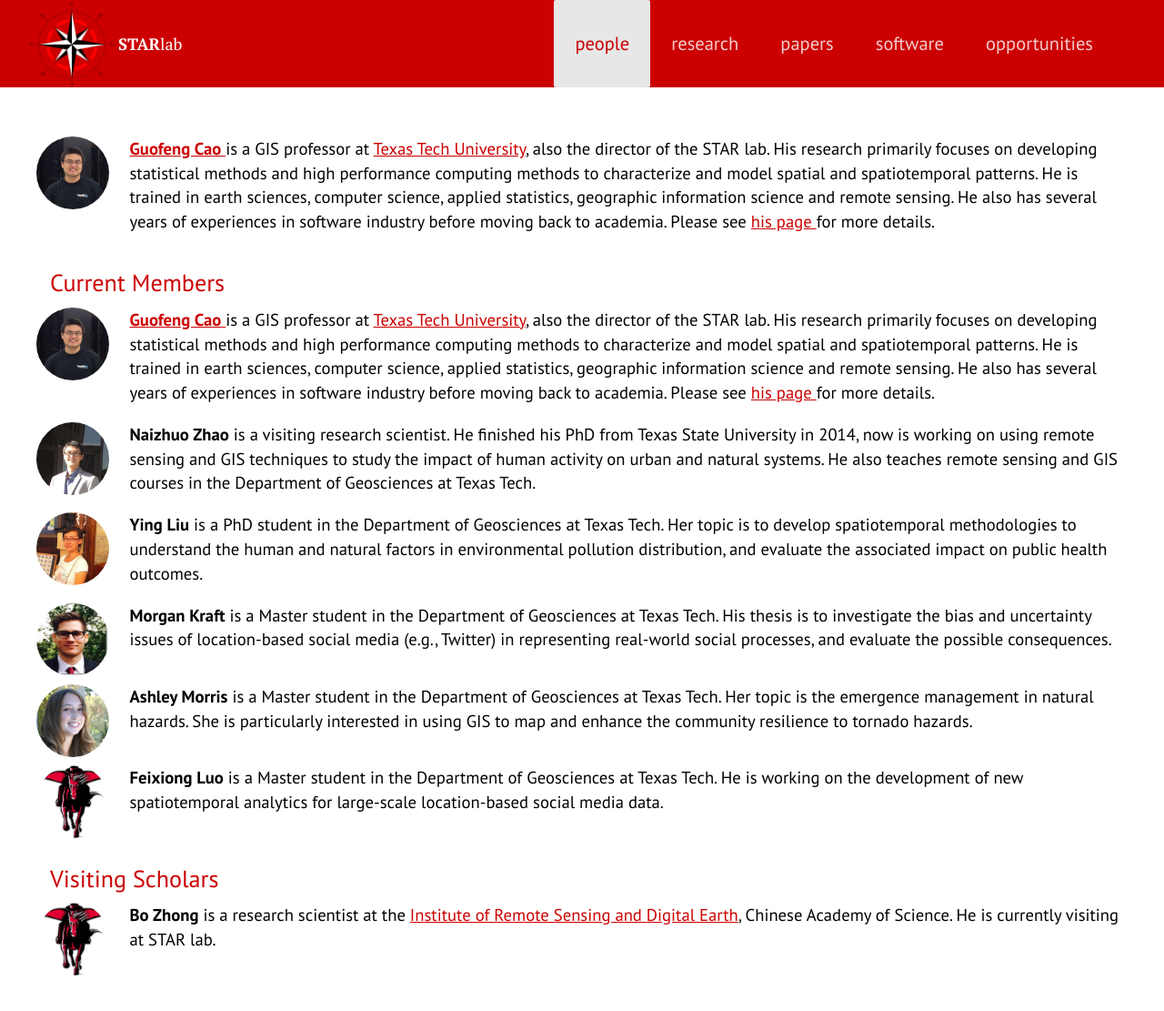
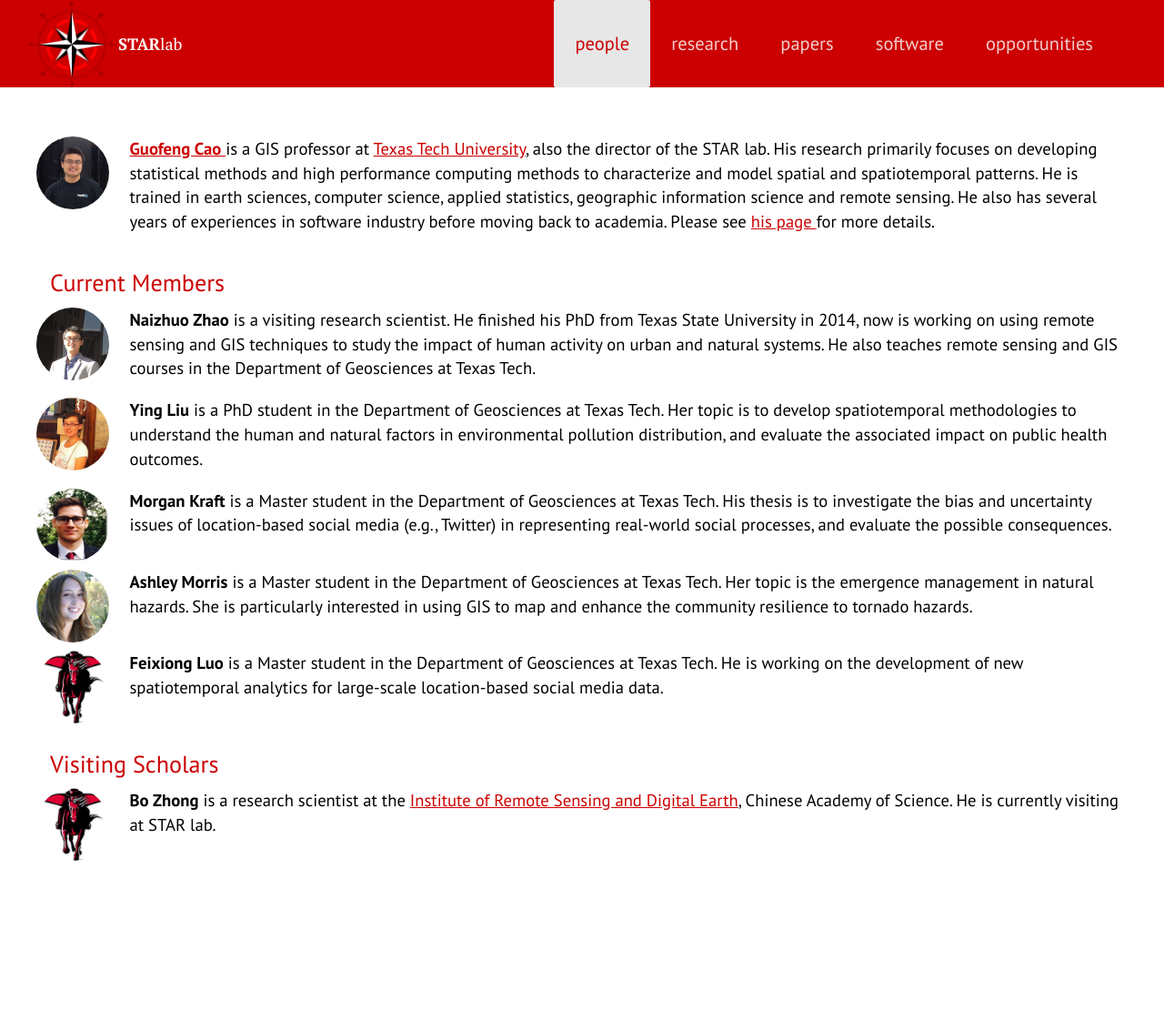
Before and after one commit to thestarlab/thestarlab.github.io, a Jekyll site: the page built from people.md, in a window 1280 px wide and 1131 px high. Shown: the top 1111 px of the window at 91% size. Built offline with Jekyll 4.4.1, drawn with Linux system fonts in a browser that asks for light colours; nearby versions of some CDN libraries; some web fonts are replaced; a script that is not in the unit is left out.

Commit message:
fix typos

```diff
--- a/_config_deploy.yml
+++ b/_config_deploy.yml
@@ -14,4 +14,4 @@
 subtitle: Spatiotemporal Pattern Analysis & Research
 author: Guofeng Cao
 production_url: http://www.gis.ttu.edu/spatial
-url: /spatial
+url: /star
--- a/_data/people.yml
+++ b/_data/people.yml
@@ -1,5 +1,5 @@
 - name: Guofeng Cao
-  pi: yes
+  role: pi
   id: guofeng
   page: yes
   mugshot: guofeng.png
--- a/_includes/footer.html
+++ b/_includes/footer.html
@@ -1,5 +1,6 @@
 <a href="http://www.geosciences.ttu.edu/">Department of
 	Geosciences</a>, Science 125 <br />
 Texas Tech University, Lubbock, Texas 79409.<br />
-<a href="http://github.com/thestarlab/" title="GitHub"><i class="fa fa-fw fa-github"></i></a> <a href="http://twitter.com/surfcao/"
+<a href="http://github.com/thestarlab/" title="GitHub"><i class="fa fa-fw
+		fa-github"></i></a> <a href="http://twitter.com/guofengcao/"
 title="Twitter"><i class="fa fa-fw fa-twitter"></i></a> <a href="mailto:guofeng.cao@ttu.edu" title="Email (Guofeng)"><i class="fa fa-fw fa-envelope"></i></a> <a href="https://thestarlab.slack.com/messages/" title="Slack (private)"><i class="fa fa-fw fa-slack"></i></a>
--- a/guofeng.md
+++ b/guofeng.md
@@ -40,7 +40,7 @@
 
 ## Research
 
-- [Research]({{site.url}}/research/)
+- [Projects]({{site.url}}/research/)
 - [Papers]({{site.url}}/papers/)
 
 ## Teaching
--- a/people.md
+++ b/people.md
@@ -6,7 +6,7 @@
 
 <div class="row">
 
-{% for p in site.data.people %}{% if p.pi %}
+{% for p in site.data.people %}{% if p.role == 'pi' %}
 {% include people.html %}{% endif %}
 {% endfor %}
 
@@ -16,7 +16,7 @@
 
 <div class="row">
 
-{% for p in site.data.people %}{% if p.role != 'visiting' %}
+{% for p in site.data.people %}{% if p.role != 'pi' and p.role != 'visiting' %}
 {% include people.html %}{% endif %}
 {% endfor %}
 </div>
```
Also changed, not shown: _config.yml (line endings or trailing spaces).
